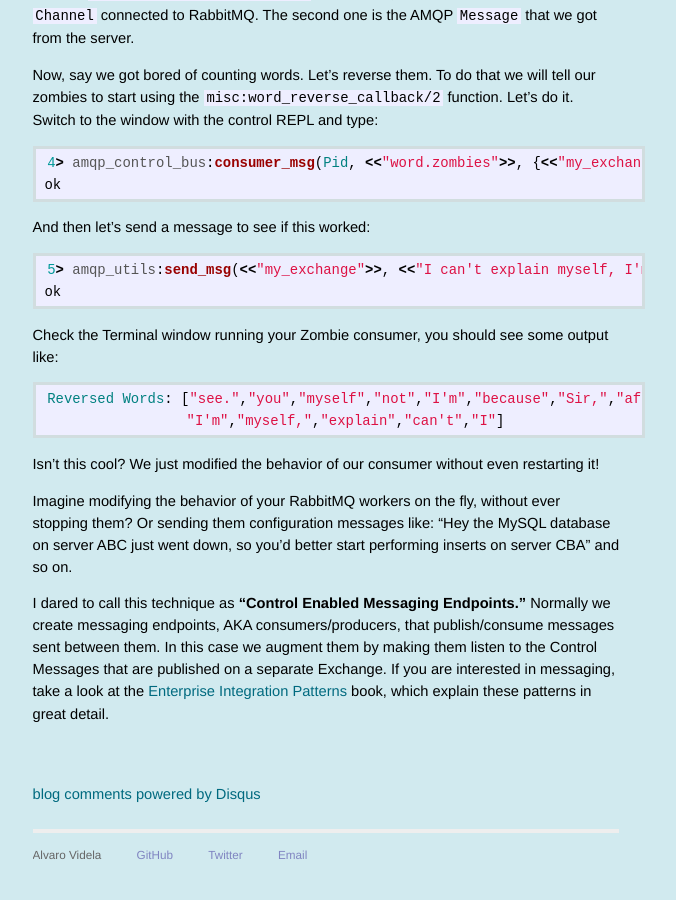
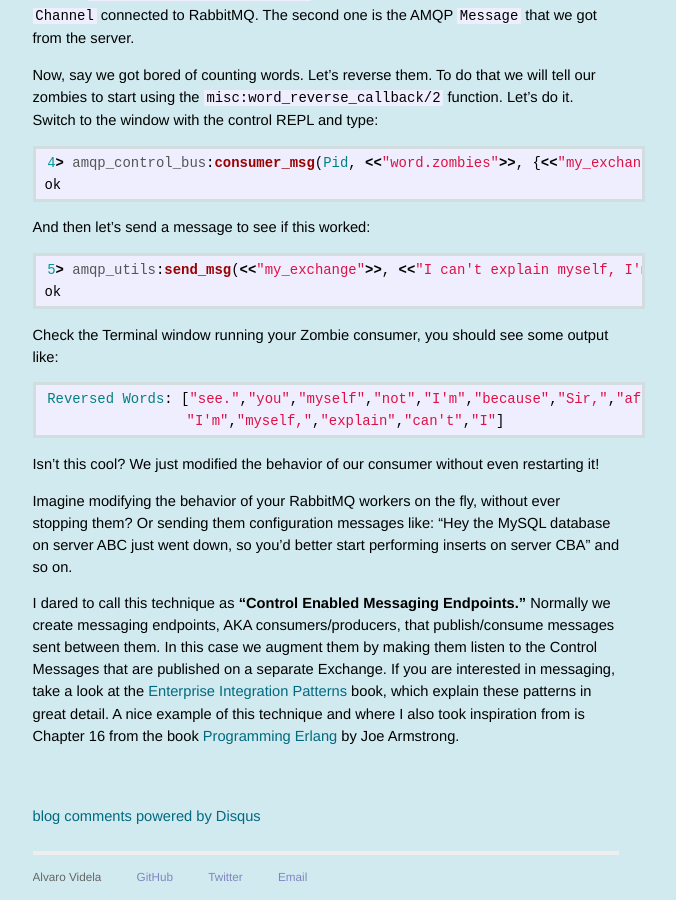
Before and after one commit to videlalvaro/videlalvaro.github.io, a Jekyll site: the page built from _posts/2011-04-30-an-army-of-minions-for-rabbitmq.md, in a window 1280 px wide and 900 px high, scrolled down 2295 px. Shown: the whole window, without its empty margins (314-990 px from the left). Built offline with Jekyll 4.4.1, drawn with Linux system fonts in a browser that asks for light colours; comment, search, counter and statistics services are not loaded; before the commit the page ends 3173 px from its top, so only the background shows below that.

Commit message:
Adds note to Programming Erlang book

```diff
--- a/_posts/2011-04-30-an-army-of-minions-for-rabbitmq.md
+++ b/_posts/2011-04-30-an-army-of-minions-for-rabbitmq.md
@@ -105,4 +105,4 @@ Isn't this cool? We just modified the behavior of our consumer without even rest
 
 Imagine modifying the behavior of your RabbitMQ workers on the fly, without ever stopping them? Or sending them configuration messages like: "Hey the MySQL database on server ABC just went down, so you'd better start performing inserts on server CBA" and so on.
 
-I dared to call this technique as __"Control Enabled Messaging Endpoints."__ Normally we create messaging endpoints, AKA consumers/producers, that publish/consume messages sent between them. In this case we augment them by making them listen to the Control Messages that are published on a separate Exchange. If you are interested in messaging, take a look at the [Enterprise Integration Patterns](http://www.eaipatterns.com/) book, which explain these patterns in great detail.
+I dared to call this technique as __"Control Enabled Messaging Endpoints."__ Normally we create messaging endpoints, AKA consumers/producers, that publish/consume messages sent between them. In this case we augment them by making them listen to the Control Messages that are published on a separate Exchange. If you are interested in messaging, take a look at the [Enterprise Integration Patterns](http://www.eaipatterns.com/) book, which explain these patterns in great detail. A nice example of this technique and where I also took inspiration from is Chapter 16 from the book [Programming Erlang](http://pragprog.com/titles/jaerlang/programming-erlang) by Joe Armstrong.
```
